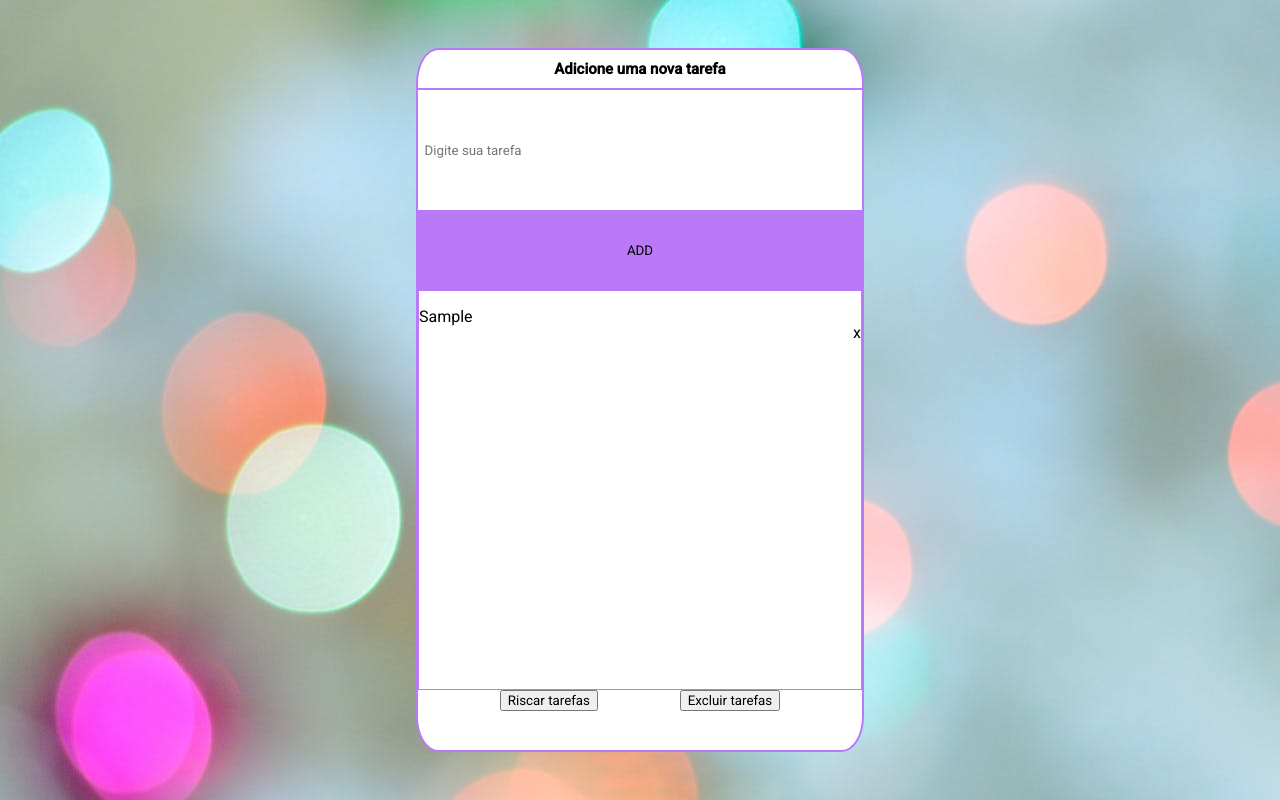
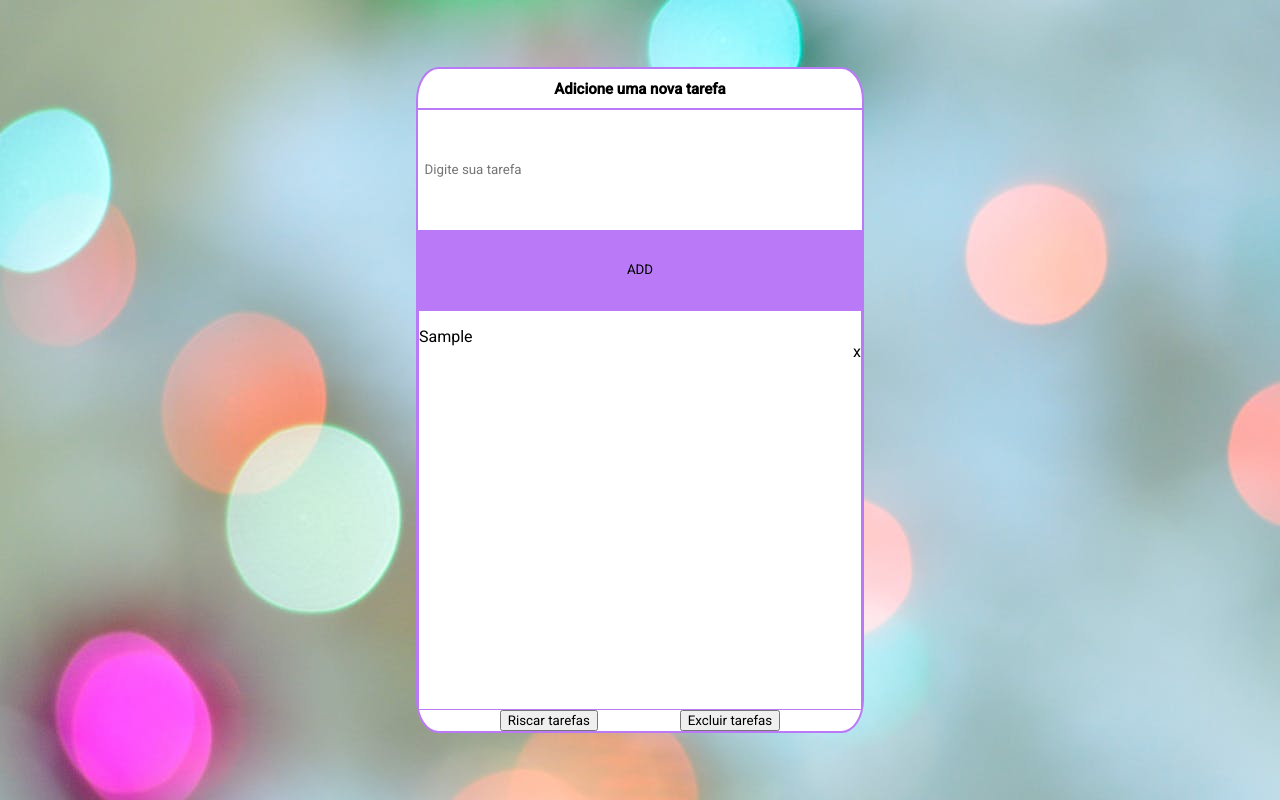
Before and after one commit to denizafontineles/Projeto-To-Do-List, a plain HTML site: page index.html in a window 1280 px wide. Both pictures are taken after typing "Sample" into the empty fields and a click on the button "ADD". Drawn offline with Linux system fonts and the light colour scheme.

Commit message:
adiciona ajuste css em quebra de linha

```diff
--- a/CSS/style.css
+++ b/CSS/style.css
@@ -15,7 +15,8 @@ body{
 
 .container__all{
     width: 100%;
-    height:100vh;
+    min-height:100vh;
+    min-width: 50%;
     display: flex;
     justify-content: center;
     align-items: center;
@@ -125,9 +126,10 @@ text-decoration: line-through;
 
 }
 
-.paragrafo{
+#paragrafo{
     word-wrap: break-word;
     min-height: 50px;
+    min-width: 40%;
 }
 
 
--- a/JS/script.js
+++ b/JS/script.js
@@ -24,7 +24,7 @@ formulario.addEventListener("submit", function (evento) {
         boxTarefas.appendChild(listarTarefas)
 
         let mostrarTarefas = document.createElement("p")
-        mostrarTarefas.setAttribute("class", "paragrafo")
+        mostrarTarefas.setAttribute("id", "paragrafo")
         listarTarefas.appendChild(mostrarTarefas)
         mostrarTarefas.textContent = guardarValorTaf
         digitarTarefas.getAttribute("placeholder")
```
